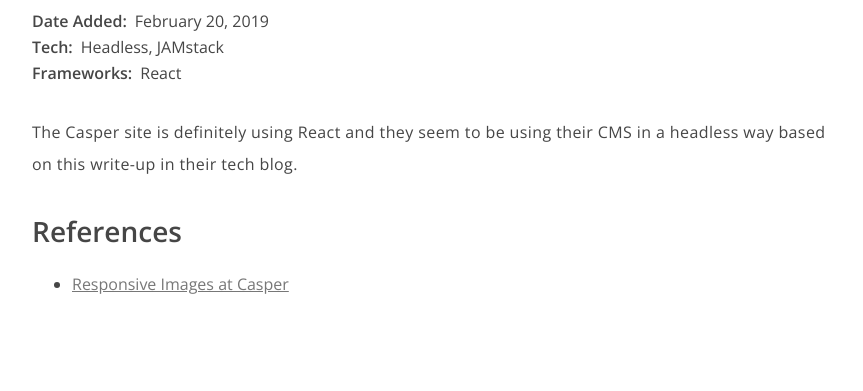
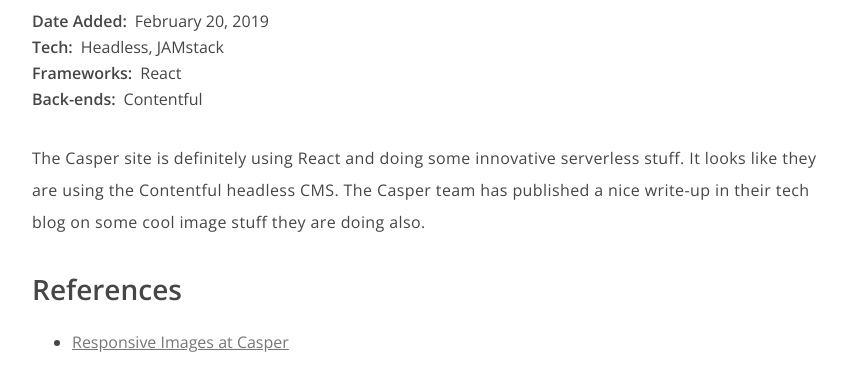
Before and after one commit to subscribepro/headless-page, a Gatsby site: page /sites/casper.com/ in a window 1280 px wide. Shown: the part 845-1236 px from the top of the page, without its empty margins (208-1071 px from the left). Built offline with nearby package versions, Linux system fonts and the light colour scheme; Gatsby itself is replaced by a stand-in of ours.

Commit message:
Tweaked text on Casper write up.

```diff
--- a/content/sites/casper.com/index.md
+++ b/content/sites/casper.com/index.md
@@ -9,9 +9,11 @@
     - JAMstack
 frameworks:
     - React
+backends:
+    - Contentful
 ---
 
-The Casper site is definitely using React and they seem to be using their CMS in a headless way based on this write-up in their tech blog.
+The Casper site is definitely using React and doing some innovative serverless stuff.  It looks like they are using the Contentful headless CMS.  The Casper team has published a nice write-up in their tech blog on some cool image stuff they are doing also.
 
 ## References
 
```
